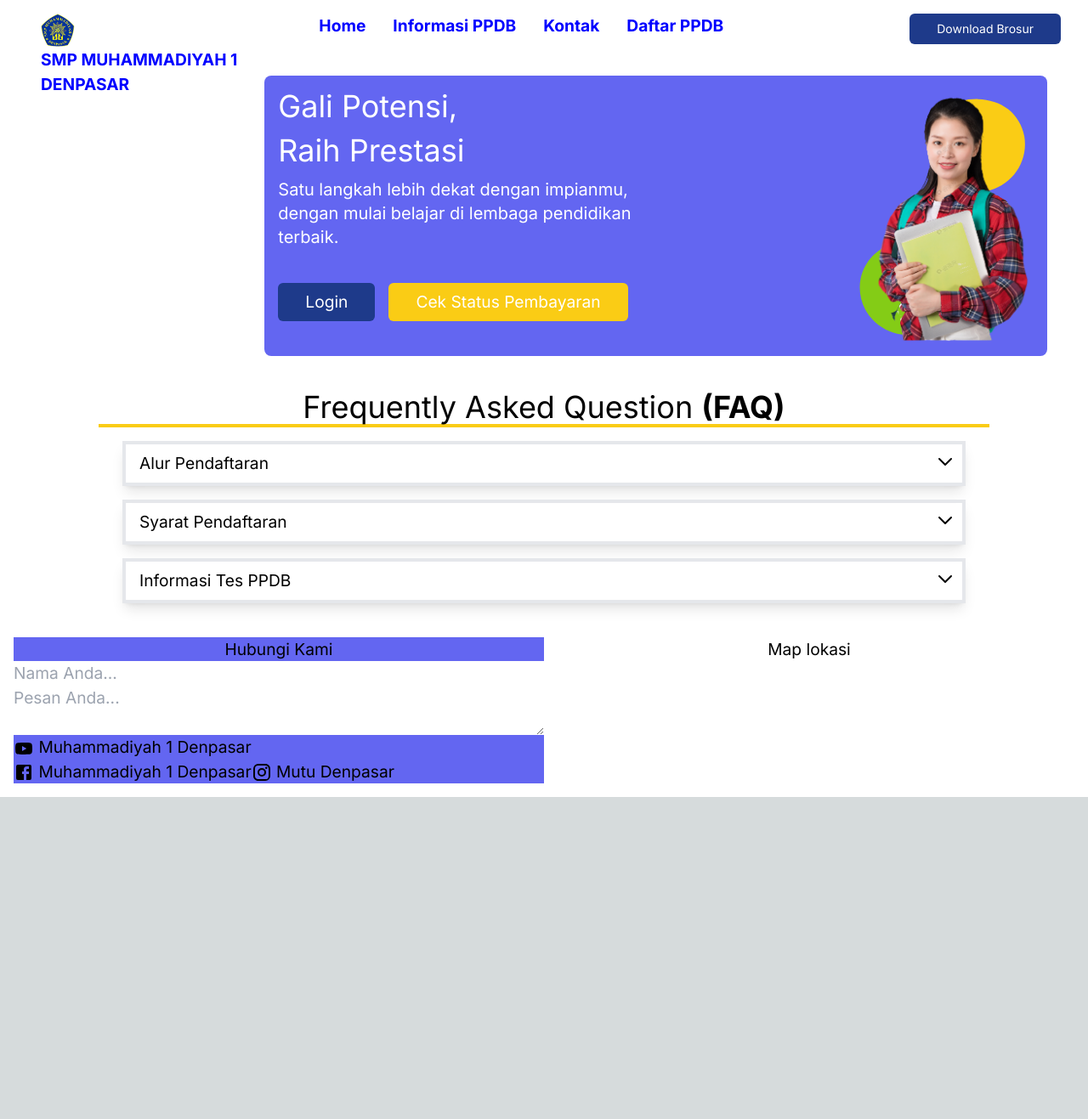
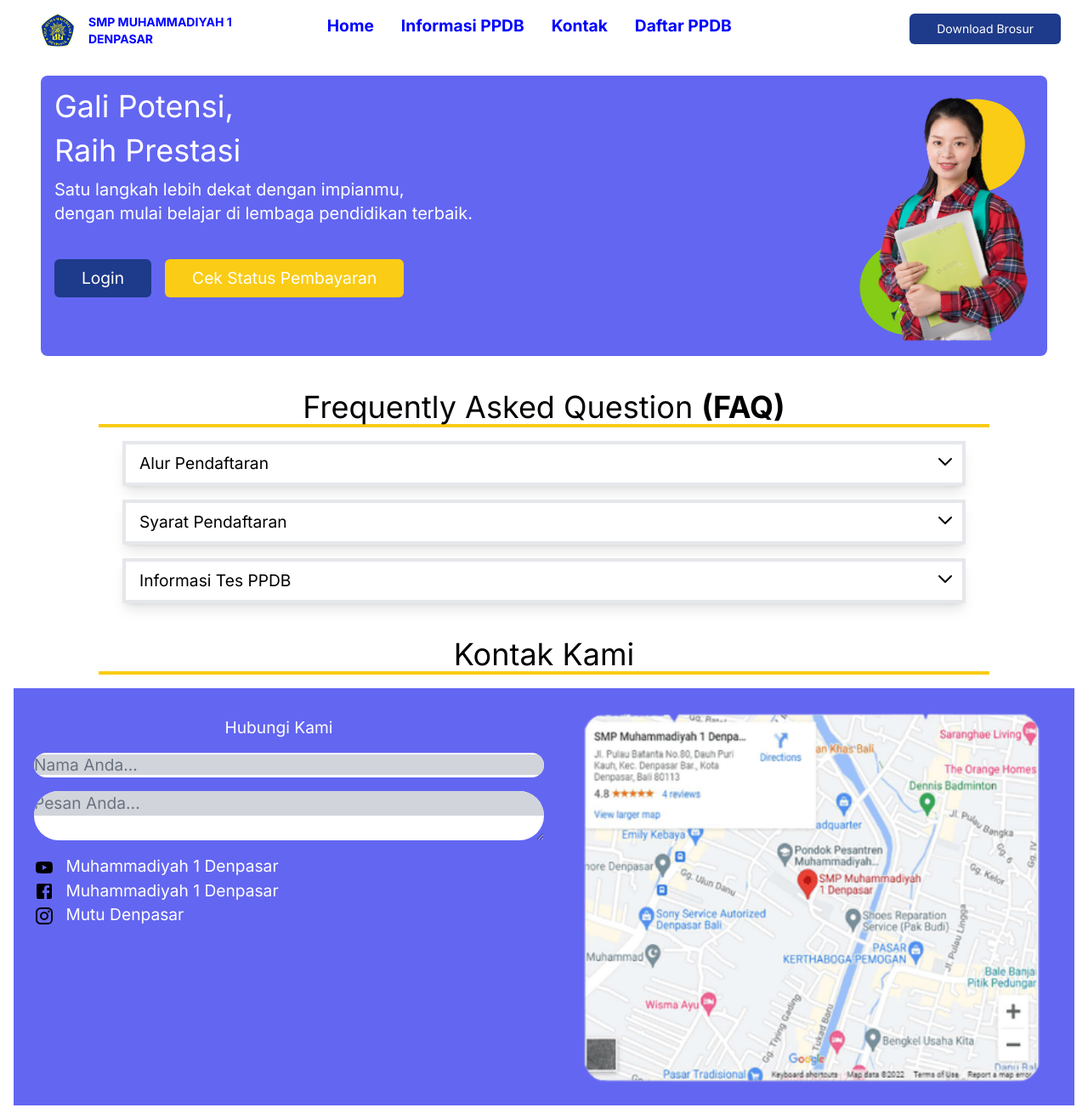
Before and after one commit to harymunli/PPDB-Website-Example, a Next.js app: page / in a window 1280 px wide. Shown: the whole page at 85% size. Before the commit the page ends 938 px from the top, so only its background shows below. Built offline with nearby package versions, Linux system fonts and the light colour scheme.

Commit message:
update kontak kami

```diff
--- a/pages/index.js
+++ b/pages/index.js
@@ -11,8 +11,8 @@ export default function Home() {
   return (
     <div class="bg-white">
       <Head>
-        <title>Create Next App</title>
-        <meta name="description" content="Generated by create next app" />
+        <title>slicing</title>
+        <meta name="description" content="PPDB Website" />
         <meta name="viewport" content="width=device-width, initial-scale=1" />
         <link rel="icon" href="/favicon.ico" />
         <link href="index.css" rel="stylesheet"></link>
@@ -20,14 +20,12 @@ export default function Home() {
 
       <main className="p-4">
         {/* navbar */}
-        <div className="float-left mx-8">
-          <div classname="grid-cols-2">
-              <img src="assets/logo_sekolah.png" alt="Logo Sekolah" width="40px" height="40px" classname="inline-block"/>
-              <span id="nama-sekolah" classname="grid-rows-2 text-sm mx-4 align-middle inline-block">
-                  <p classname="text-start">SMP MUHAMMADIYAH 1</p>
-                  <p classname="text-start">DENPASAR</p>
-              </span>
-          </div>
+        <div className="flex float-left mx-8">
+            <img src="assets/logo_sekolah.png" alt="Logo Sekolah" width="40px" height="40px" className=""/>
+            <span id="nama-sekolah" className="grid-rows-2 text-sm mx-4 align-middle">
+                <p className="text-start">SMP MUHAMMADIYAH 1</p>
+                <p className="text-start">DENPASAR</p>
+            </span>
         </div>
 
         <div class="grid grid-cols-3">
@@ -96,19 +94,23 @@ export default function Home() {
       </div>
 
       {/* <!-- Kontak --> */}
-      <section className="grid grid-cols-2 mt-10">
-        <div className="bg-indigo-500 flex-row">
-          <p className="text-center"> Hubungi Kami </p>
-          <form className="flex flex-col">
-            <input placeholder="Nama Anda..."></input>
-            <textarea placeholder="Pesan Anda..."></textarea>
-          </form>
-          <YouTubeIcon/> <span> Muhammadiyah 1 Denpasar </span> <br/>
-          <FacebookIcon/> <span>Muhammadiyah 1 Denpasar</span>
-          <InstagramIcon/> <span> Mutu Denpasar </span>
+      <p className='text-4xl text-center border-b-4 border-yellow-400 mx-[100px] mb-4 mt-10'> Kontak Kami </p>
+      <section className="grid grid-cols-2 bg-indigo-500">
+        <div className=" flex-row">
+          <p className="text-center text-col text-white mt-8 xl mb-4"> Hubungi Kami </p>
+          <div className='ml-6'>
+            <form className="flex flex-col">
+              <input className='rounded-full mb-4' placeholder="Nama Anda..."></input>
+              <textarea className='rounded-full mb-4' placeholder="Pesan Anda..." height="400px"></textarea>
+            </form>
+            <YouTubeIcon/> <span className='ml-2 mb-4 text-white'> Muhammadiyah 1 Denpasar </span> <br/>
+            <FacebookIcon/> <span className='ml-2 mb-4 text-white'>Muhammadiyah 1 Denpasar</span> <br/>
+            <InstagramIcon/> <span className='ml-2 mb-4 text-white'> Mutu Denpasar </span>
+          </div>
+
         </div>
 
-        <p class="text-center"> Map lokasi </p>
+        <img src="assets/gmap_lokasi.png" alt='lokasi-google-map' className='rounded-lg' width="874px" x height="688px"></img>
       </section>
 
       <script src="index.js"></script>
--- a/styles/globals.css
+++ b/styles/globals.css
@@ -1,6 +1,21 @@
 @tailwind base;
 @tailwind components;
 @tailwind utilities;
+
+input::placeholder{
+  background-color: #d1d5db;
+  color:#6b7280;
+}
+
+textarea::placeholder{
+  background-color: #d1d5db;
+  color:#6b7280;
+}
+
+input{
+  border-color: #d1d5db;
+}
+
 
 :root {
   --max-width: 1100px;
```
Also changed, not shown: public/assets/gmap_lokasi.png (added).
